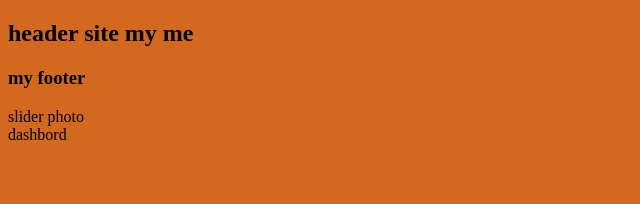
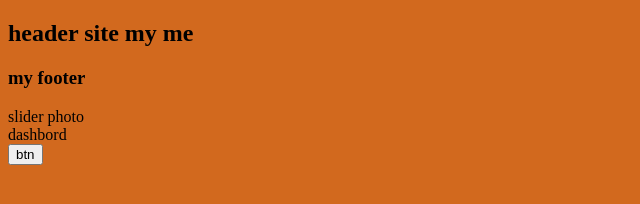
Before and after one commit to Mahdimohseni2001/project1, a plain HTML site: page index.html in a window 1280 px wide. Shown: the full height of the page, 0-640 px from the left. Drawn offline with Linux system fonts and the light colour scheme.

Commit message:
creat btn

```diff
--- a/index.html
+++ b/index.html
@@ -24,5 +24,8 @@
     <div class="">
        dashbord
     </div>
+    <button>
+        btn
+    </button>
 </body>
 </html>
```
